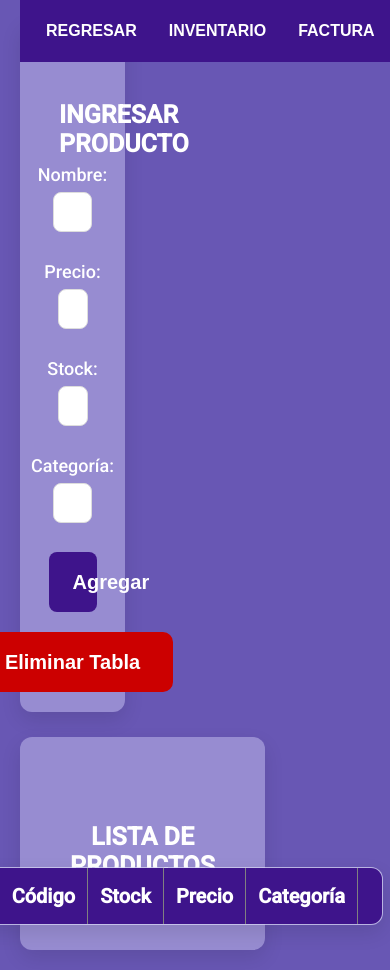
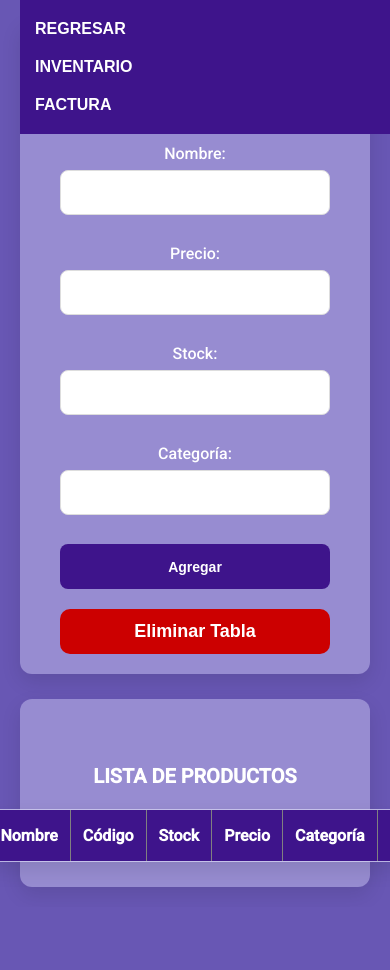
Before and after one commit to carlosegueda/inventory_manager, a plain HTML site: page inventario.html in a window 390 px wide. After the commit the page ends 907 px from the top, so only its background shows below. Drawn offline with Linux system fonts and the light colour scheme; no server answers.

Commit message:
Prueba responsive

```diff
--- a/css/styleinventario.css
+++ b/css/styleinventario.css
@@ -320,3 +320,83 @@ tbody tr:nth-child(even) {
   border-radius: 8px;
   font-size: 25px;
 }
+
+/* Adaptaciones adicionales responsive */
+@media (max-width: 900px) {
+  .main-content {
+    flex-direction: column;
+    align-items: center;
+  }
+
+  .divform, .divtabla {
+    max-width: 100%;
+    width: 100%;
+  }
+
+  form input[type="text"],
+  form input[type="number"],
+  form button {
+    width: 90%;
+    font-size: 16px;
+  }
+
+  table {
+    font-size: 16px;
+  }
+
+  #eliminar-tabla {
+    width: 90%;
+    font-size: 18px;
+  }
+
+  .navbar {
+    flex-direction: column;
+    align-items: flex-start;
+    padding: 10px 5px;
+  }
+
+  .navbar a {
+    width: 100%;
+    padding: 10px;
+  }
+}
+
+/* Pantallas aún más pequeñas */
+@media (max-width: 600px) {
+  h1 {
+    font-size: 20px;
+    text-align: center;
+    margin-top: 30px;
+  }
+
+  form label {
+    font-size: 16px;
+  }
+
+  form input[type="text"],
+  form input[type="number"],
+  form button {
+    height: 45px;
+    font-size: 14px;
+  }
+
+  .modal-contenido {
+    width: 90%;
+    padding: 15px;
+  }
+
+  .modal-contenido label {
+    font-size: 16px;
+  }
+
+  .modal-contenido button {
+    font-size: 14px;
+    margin-left: 0;
+    width: 100%;
+  }
+
+  .modal h3 {
+    font-size: 20px;
+    padding: 5px;
+  }
+}
```
Also changed, not shown: inventario.html (line endings or trailing spaces).
